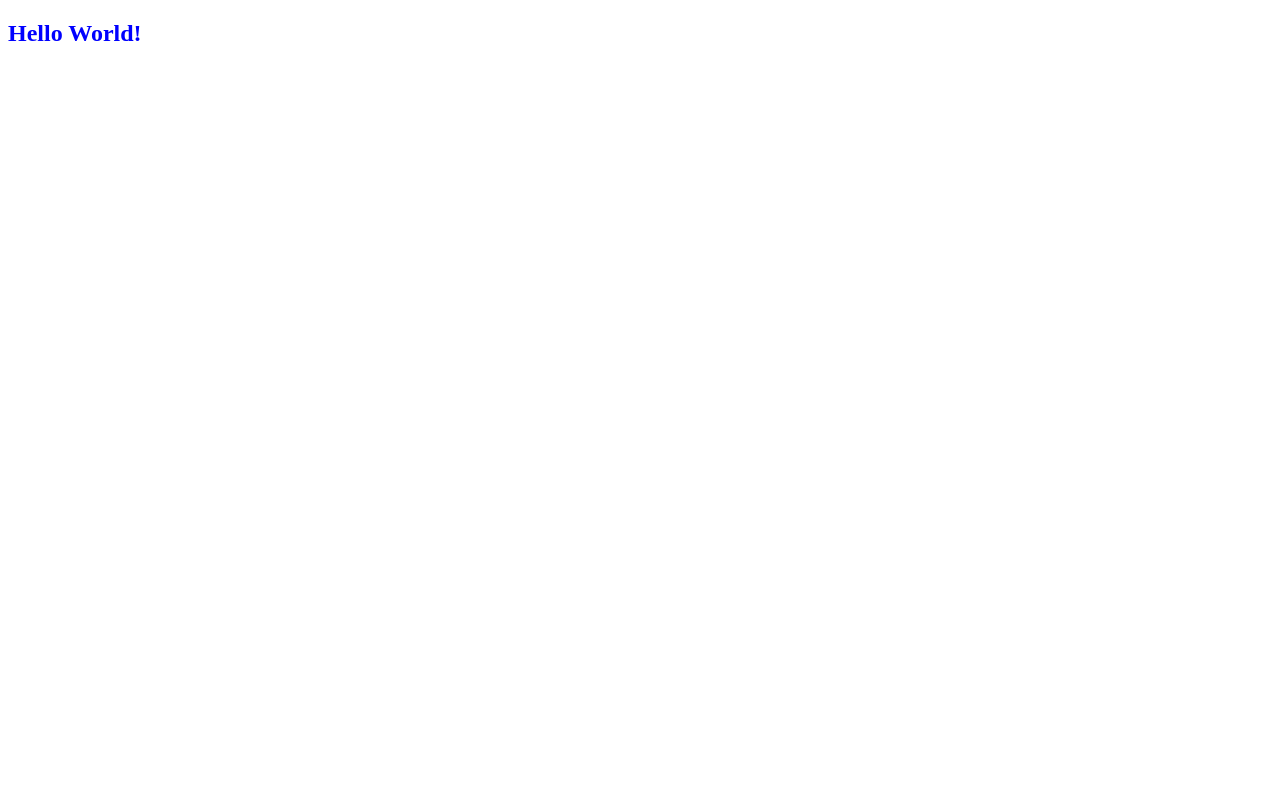
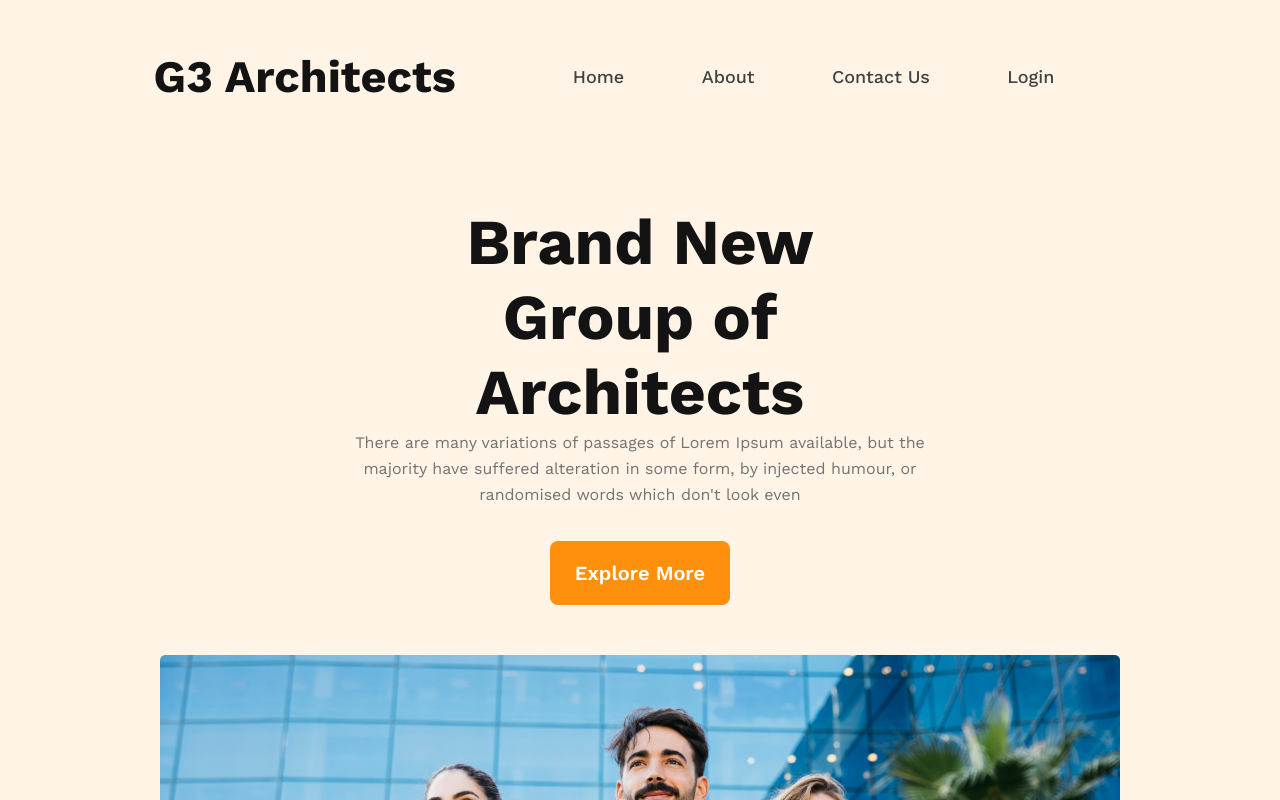
Before and after one commit to mahdirkabir/assignment2, a plain HTML site: page index.html in a window 1280 px wide. Shown: the top 800 px of the page. Drawn offline with nearby package versions, Linux system fonts and the light colour scheme.

Commit message:
landing section

```diff
--- a/index.html
+++ b/index.html
@@ -1,13 +1,44 @@
 <!DOCTYPE html>
 <html lang="en">
+
 <head>
     <meta charset="UTF-8">
     <meta http-equiv="X-UA-Compatible" content="IE=edge">
     <meta name="viewport" content="width=<device-width>, initial-scale=1.0">
-    <title>Document</title>
+    <title>G3 Architects</title>
     <link rel="stylesheet" href="styles/style.css">
 </head>
+
 <body>
-    <h2>Hello World!</h2>
+    <header>
+        <div class="navbar">
+            <nav>
+                <div>
+                    <h2>G3 Architects</h2>
+                </div>
+                <div class="menu">
+                    <ul>
+                        <li>Home</li>
+                        <li>About</li>
+                        <li>Contact Us</li>
+                        <li>Login</li>
+                    </ul>
+                </div>
+            </nav>
+        </div>
+        <div class="landing">
+            <div class="description">
+                <h1>Brand New<br> Group of Architects</h1>
+                <p>There are many variations of passages of Lorem Ipsum available, but the majority have suffered
+                    alteration
+                    in
+                    some form, by injected humour, or randomised words which don't look even</p>
+            </div>
+            <button class="btn-primary">Explore More</button>
+            <br>
+            <img src="images/banner.png" alt="">
+        </div>
+    </header>
 </body>
+
 </html>
--- a/styles/style.css
+++ b/styles/style.css
@@ -1,3 +1,99 @@
+/* universal and imports */
+
+@import url('https://fonts.googleapis.com/css2?family=Work+Sans:wght@400;500;600;700&display=swap');
+
 * {
-    color: blue;
+    margin: 0;
+    font-family: 'Work Sans', sans-serif;
+     /* border: 1px solid green;   */
 }
+
+.btn-primary {
+    font-weight: 600;
+    font-size: 20px;
+    line-height: 23px;
+    color: #FFFFFF;
+    height: 64px;
+    background-color: #FF900E;
+    border: none;
+    border-radius: 8px;
+    padding: 0 25px;
+}
+
+/* Header Section Style */
+header {
+    position: static;
+    height: 1322px;
+    background-color: rgba(255, 144, 14, 0.1);
+}
+
+/* menubar and logo */
+
+.navbar {
+    display: flex;
+    justify-content: space-around;
+    margin-bottom: 102px;
+    padding-top: 50px;
+}
+
+nav h2 {
+    font-weight: 700;
+    font-size: 45px;
+    line-height: 53px;
+    color: #131313;
+}
+
+nav {
+    width: 76%;
+    display: flex;
+    justify-content: space-between;
+    align-items: center;
+    height: 10%;
+
+}
+
+.menu li {
+    text-align: right;
+    display: inline;
+    list-style-type: none;
+    padding-right: 72px;
+    font-weight: 500;
+    font-size: 18px;
+    line-height: 26px;
+    color: #424242;
+}
+
+/* landing section */
+
+.landing {
+    text-align: center;
+
+}
+
+.landing h1 {
+    font-weight: 700;
+    font-size: 64px;
+    line-height: 75px;
+    color: #131313;
+}
+
+.landing p {
+    font-weight: 400;
+    font-size: 16px;
+    line-height: 26px;
+    color: #727272;
+}
+.description {
+    width: 46%;
+    margin: auto;
+    margin-bottom: 33px;
+}
+
+.landing .btn-primary {
+    margin-bottom: 50px;
+}
+
+.landing img {
+    width: 75%;
+    height: auto;
+}
```
